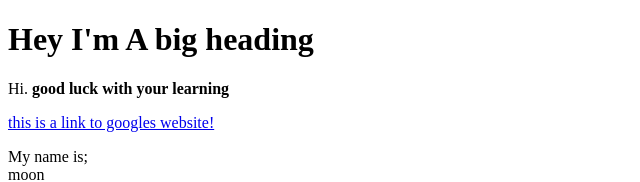
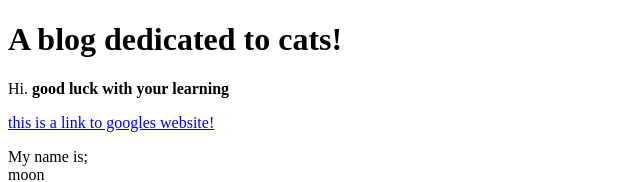
Before and after one commit to HiroshiAdaniya77/cartoon-hero, a plain HTML site: page test.html in a window 1280 px wide. Shown: the top 182 px of the page, without its empty margins (0-640 px from the left). Drawn offline with Linux system fonts and the light colour scheme.

Commit message:
Update test.html

```diff
--- a/test.html
+++ b/test.html
@@ -4,7 +4,7 @@
     <title>Test page</title>
 </head>
 <body>
-    <h1>Hey I'm A big heading</h1>
+    <h1>A blog dedicated to cats!</h1>
     <p>Hi. <b>good luck with your learning</b></p>
     <a href="https://google.com" target="_blank" title="Let's go to google">this is a link to googles website!</a>
     <p>My name is; <br> moon</p>
```
